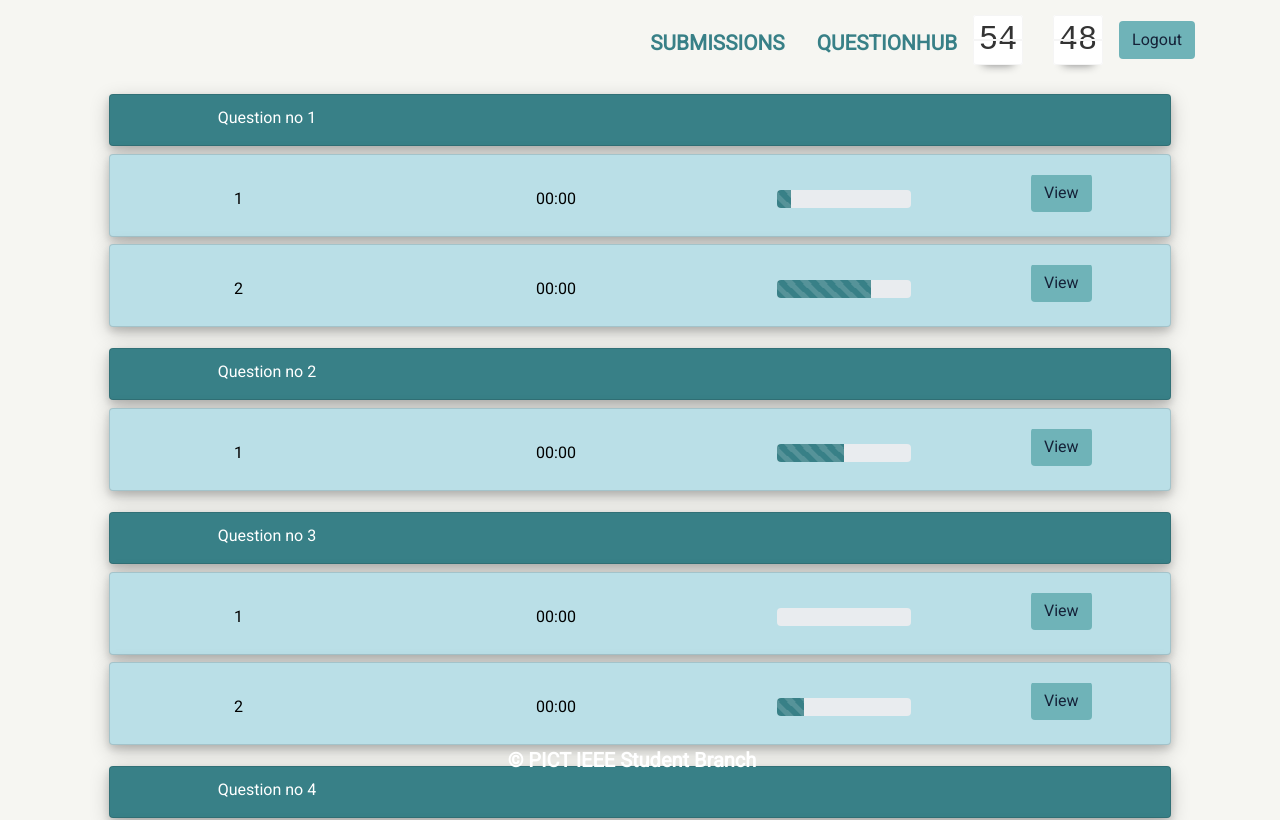
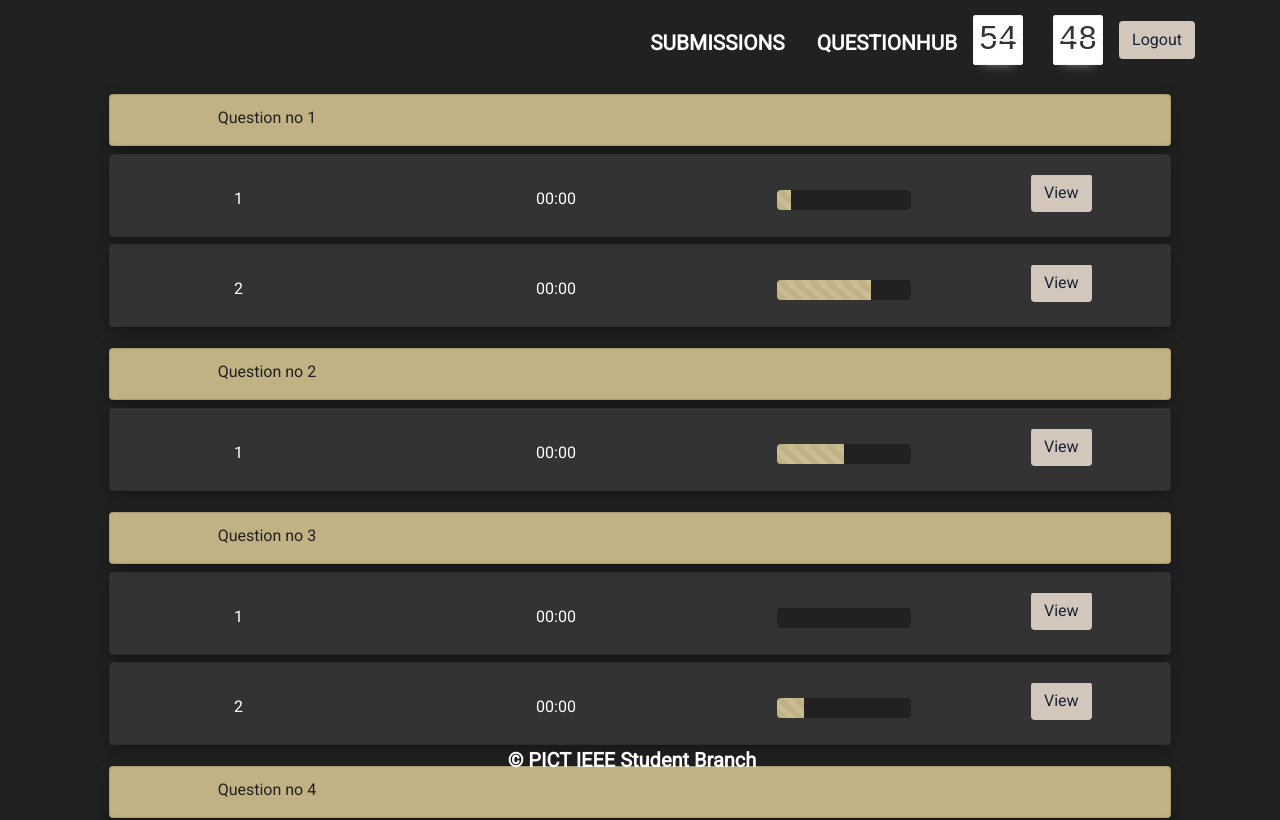
Before and after one commit to meghadandapat/CTD-RC2-Frontend, a React (Create React App) app: page /submissions in a window 1280 px wide. Shown: the top 820 px of the page. Built offline with nearby package versions, Linux system fonts and the light colour scheme; a web font is replaced by a local one.

Commit message:
Qhub aligned

```diff
--- a/public/index.html
+++ b/public/index.html
@@ -34,7 +34,7 @@
     <link rel="preconnect" href="https://fonts.gstatic.com">
 <link href="https://fonts.googleapis.com/css2?family=Ubuntu&display=swap" rel="stylesheet">
   </head>
-  <body style="background-image: linear-gradient(to top right, #f6f6f2 0%, #f6f6f2 100%);">
+  <body style="background-image: linear-gradient(to top right, #212121 0%, #212121 100%);">
     <noscript>You need to enable JavaScript to run this app.</noscript>
     <div id="root"></div>
 
--- a/src/components/Footer/Footer.css
+++ b/src/components/Footer/Footer.css
@@ -1,6 +1,6 @@
 .footer{
     background-color:rgba(0,0,0,0);
-    color: #fff;
+    color: #ffffff;
     font-weight: bold;
     justify-content: center;
     height: 10vh;
--- a/src/components/Navbar/Navbar.css
+++ b/src/components/Navbar/Navbar.css
@@ -5,7 +5,7 @@
     text-transform: uppercase;
     padding-left: 1rem !important;
     padding-right: 1rem !important;
-    color: #388087 !important;
+    color: #ffffff !important;
 
   }
   nav{
@@ -42,7 +42,7 @@
     left: 0;
     right: 0;
     margin: auto;
-    background-color:#388087;
+    background-color:#ffffff;
     color: transparent;
     width: 0%;
     content: '';
--- a/src/components/QuestionHub/Cards.js
+++ b/src/components/QuestionHub/Cards.js
@@ -10,7 +10,7 @@ const Cards = ({qno, progbar, attempts, button}) => {
                 <div className="col-sm-10">
                     <div className="card qhubcard">
                         <div className="card-body">
-                            <Table responsive className="table table-borderless">
+                            <Table responsive className="table table-borderless qhubtable">
                                 <tbody>
                                     <tr>
                                         <td></td>
--- a/src/components/QuestionHub/Quehub.css
+++ b/src/components/QuestionHub/Quehub.css
@@ -3,21 +3,21 @@
   overflow-y: hidden;
   margin-bottom: 5vh;
   margin-top: 3vh;
-  height: 80vh;
+  height: 82vh;
 }
 .Cards{
     /* margin-top: -1.8em; */
-    margin-top: 0.5em;
+    margin-top: 1.2vh;
 
   }
-
 
 
 .qhubcard{
     box-shadow: 0 4px 8px 0 rgba(0, 0, 0, 0.16), 0 6px 20px 0 rgba(0, 0, 0, 0.2);
     background-image: linear-gradient(to top right, #152238 0%, #152238 100%);
     /* height: 68%; */
-    height:10vh;
+    height:10.3vh;
+
   }
   /*box-shadow: 0 4px 8px 0 rgba(0, 0, 0, 0.16), 0 6px 20px 0 rgba(0, 0, 0, 0.2);*/
 
@@ -31,16 +31,16 @@
 }
 
 .progress{
-    /* background-image: linear-gradient(to top right, #f6f6f2  0%, #818894 100%); */
-    height: 1.5em;
+    background-image: linear-gradient(to top right, #212121  0%, #212121 100%);
+    height: 2.5vh;
   }
 
 .progress-bar{
-  background-color: #388087;
+  background-color: #c0b283;
 }
 
 .btn{
-    background-image: linear-gradient(to top right, #6fb3b8 0%, #6fb3b8 100%);
+    background-image: linear-gradient(to top right, #d3c6ba 0%,#d3c6ba  100%);
   }
 
 .btn:hover{
@@ -49,13 +49,19 @@
 }
 
 .qbtn{
-  margin-top: -1.5vh;
+  margin-top: -3.5vh;
 }
 .quecontent{
-  font-size: 1.1em;
+  font-size: 2.5vh;
+  margin-top: -1.2vh;
+}
+.titlecontent{
+  font-size: 2.7vh;
+  margin-top: -0.4vh;
 }
 .attempt{
     color: #152238;
+    font-size: 2vh;
   }
 
 @media only screen and (max-width: 600px){
@@ -66,6 +72,15 @@
 
 @media only screen and (min-width: 1900px){
   .qbtn{
-    margin-top: -0.1vh;
+    margin-top: 0.8vh;
+  }
+  .quecontent{
+    margin-top: 1vh;
+  }
+  .attempt{
+    font-size: 1.5vh;
+  }
+  .titlecontent{
+    margin-top: -1.5vh;
   }
 }
--- a/src/components/QuestionHub/TitleCard.js
+++ b/src/components/QuestionHub/TitleCard.js
@@ -15,13 +15,13 @@ const TitleCard = () => {
                                     <tr>
                                         <td></td>
                                         <td className="questno justify-content-left">
-                                            <p className="quecontent">SrNo.</p>
+                                            <p className="titlecontent">SrNo.</p>
                                         </td>
                                         <td className="progressb">
-                                            <p className="quecontent">Progress</p>
+                                            <p className="titlecontent">Progress</p>
                                         </td>
                                         <td className="attempno">
-                                            <p className="quecontent">Attempts</p>
+                                            <p className="titlecontent">Attempts</p>
                                         </td>
                                         <td className="attempb"></td>
                                         <td></td>
--- a/src/components/Submissions/Submissions.css
+++ b/src/components/Submissions/Submissions.css
@@ -6,6 +6,7 @@
 
     width: max-content;
     margin-top: -0.6em;
+    color: #212121;
 }
 .qcard{
     /* overflow: hidden;
@@ -16,7 +17,7 @@
     /* background-image: linear-gradient(to top right, #152238 0%, #152238 100%);
     background-color:#6c6f74; */
     box-shadow: 0 4px 8px 0 rgba(0, 0, 0, 0.16), 0 6px 20px 0 rgba(0, 0, 0, 0.2);
-    background-color:#388087;
+    background-color:#c0b283;
     color: white;
     height: 60%;
     margin-top: 1.8vh;
@@ -32,7 +33,7 @@
     /* background: -webkit-linear-gradient(#ff5f6d, #ffc371);
     -webkit-background-clip: text;
     -webkit-text-fill-color:transparent;  */
-    color:black;
+    color:#ffffff;
 
 }
 .subcard{
@@ -51,7 +52,7 @@
     box-shadow: 0 4px 8px 0 rgba(0, 0, 0, 0.16), 0 6px 20px 0 rgba(0, 0, 0, 0.2);
     background-image: linear-gradient(to top right, #152238 0%, #152238 100%); */
     box-shadow: 0 4px 8px 0 rgba(0, 0, 0, 0.16), 0 6px 20px 0 rgba(0, 0, 0, 0.2);
-    background-image: linear-gradient(to top right, #badfe7 0%, #badfe7 100%);
+    background-image: linear-gradient(to top right, #333333 0%, #333333 100%);
     height: 68%;
     text-align: center;
 
```
